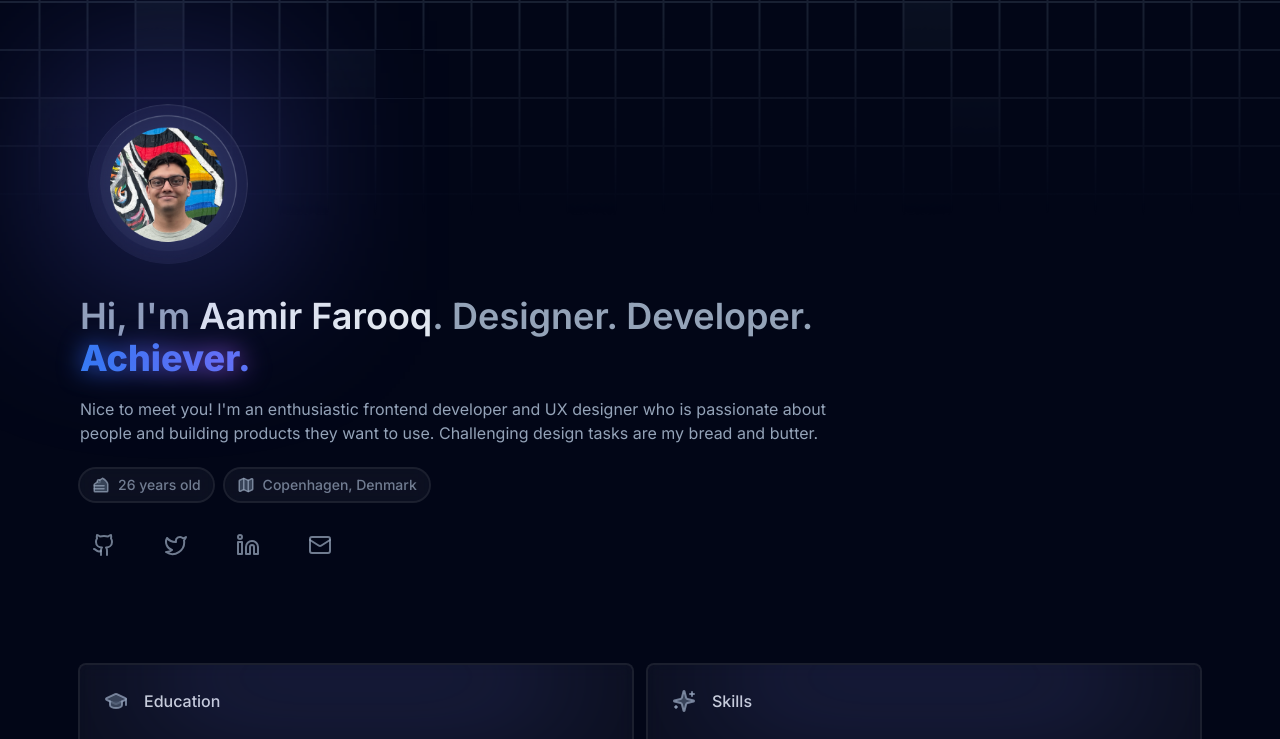
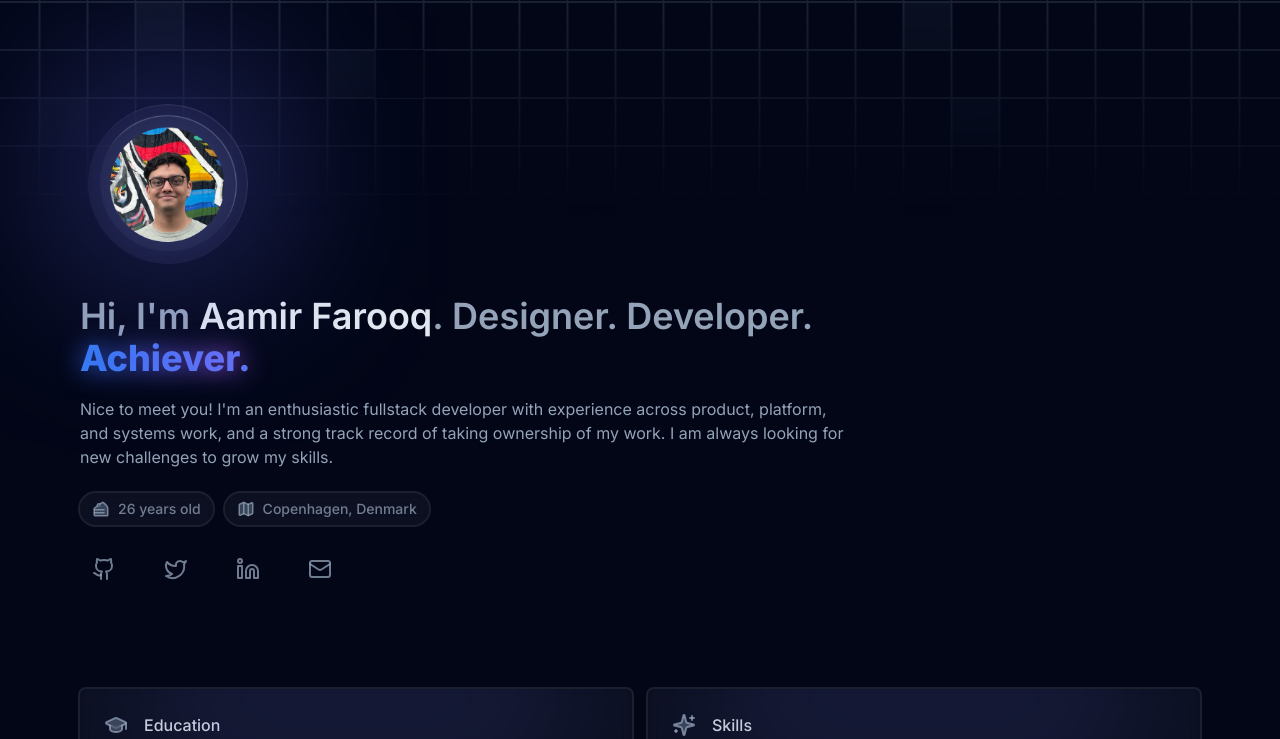
Before and after one commit to SlimShadyIAm/portfolio, a Next.js app: page / in a window 1280 px wide. Shown: the top 739 px of the page. Built offline with nearby package versions, Linux system fonts and the light colour scheme.

Commit message:
Update copy

```diff
--- a/src/components/Footer/index.tsx
+++ b/src/components/Footer/index.tsx
@@ -3,7 +3,7 @@ import React from 'react';
 const Footer = () => {
   return (
     <p className="mt-24 w-full text-center text-sm text-slate-500">
-      &copy; Aamir Farooq 2023. All rights reserved.
+      &copy; Aamir Farooq {new Date().getFullYear()}. All rights reserved.
     </p>
   );
 };
--- a/src/components/sections/Intro/index.tsx
+++ b/src/components/sections/Intro/index.tsx
@@ -43,9 +43,10 @@ const Intro = () => {
           </div>
         </h1>
         <p className="text-slate-400">
-          Nice to meet you! I&apos;m an enthusiastic frontend developer and UX
-          designer who is passionate about people and building products they
-          want to use. Challenging design tasks are my bread and butter.
+          Nice to meet you! I&apos;m an enthusiastic fullstack developer with
+          experience across product, platform, and systems work, and a strong
+          track record of taking ownership of my work. I am always looking for
+          new challenges to grow my skills.
         </p>
       </div>
       <div className="mb-[-8px] flex gap-3">
```
